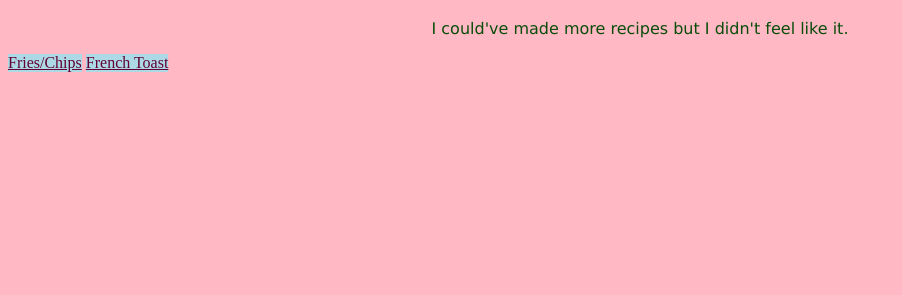
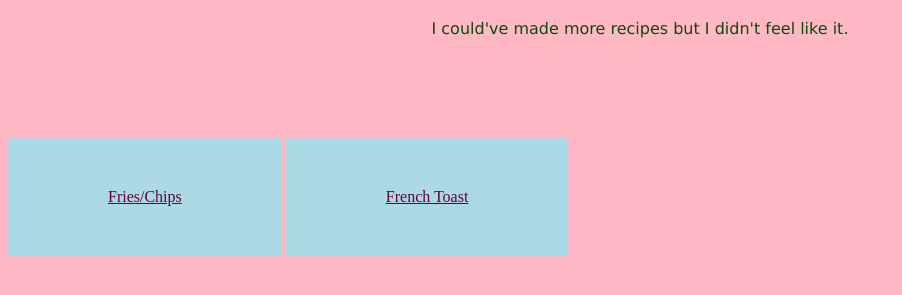
Before and after one commit to isaag11/odin-recipies, a plain HTML site: page index.html in a window 1280 px wide. Shown: the part 61-356 px from the top of the page, without its empty margins (0-902 px from the left). Drawn offline with Linux system fonts and the light colour scheme.

Commit message:
remove unecessary margin

```diff
--- a/style.css
+++ b/style.css
@@ -16,14 +16,14 @@ body {
 .ye {
     font-family: 'Lucida Sans', 'Lucida Sans Regular', 'Lucida Grande', 'Lucida Sans Unicode', Geneva, Verdana, sans-serif;
     color: rgb(9, 77, 9);
+    margin-bottom: 100px;
 }
 
 .btn {
     display: inline-block;
     color: rgb(97, 2, 50);
     background-color: lightblue;
-    padding: 50px,100px;
-    margin: 10px,100px;
+    padding: 50px 100px;
 
 }
 
```
Also changed, not shown: recipes/fries.html (+1 -1 lines).
